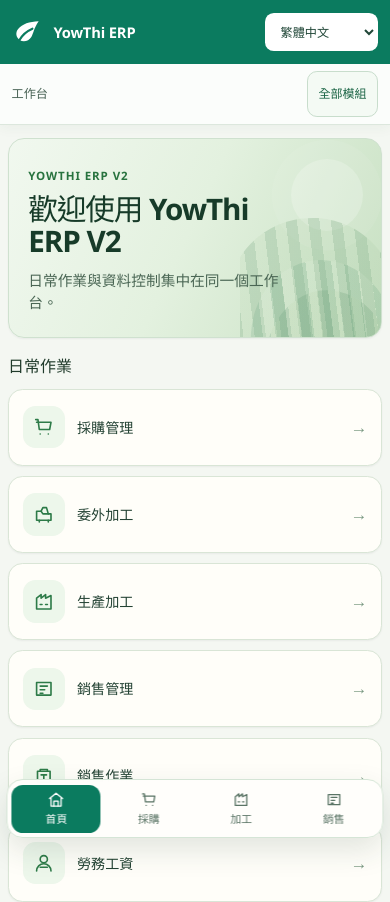
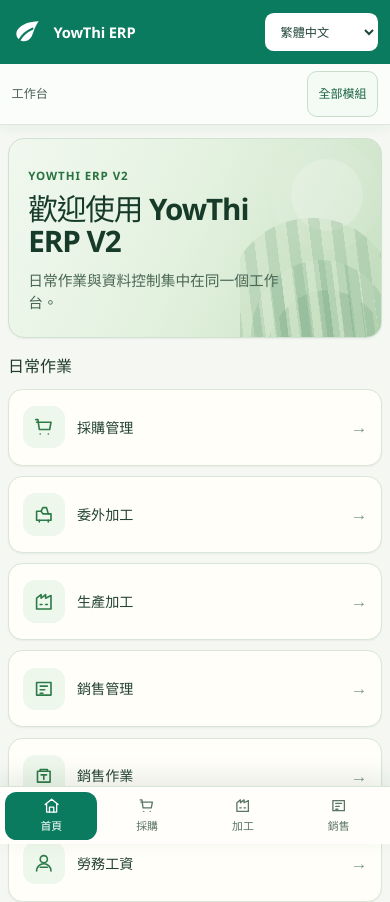
Before and after one commit to yenpoli-web/yowthi-erp-v2, a React (Vite) app in the folder src/YowThi.Erp.Web/: page /modules in a window 390 px wide. Shown: the top 902 px of the page. Built offline with nearby package versions, Linux system fonts and the light colour scheme.

Commit message:
prototype(web): dock mobile navigation

```diff
--- a/src/YowThi.Erp.Web/scripts/visual-acceptance.mjs
+++ b/src/YowThi.Erp.Web/scripts/visual-acceptance.mjs
@@ -216,7 +216,7 @@
     console.log('- viewport overflow: none');
     console.log('- zh-TW / th-TH static interface mixing: none');
     console.log('- mobile module menu bounds: accepted');
-    console.log('- mobile fixed bottom navigation: accepted');
+    console.log('- mobile docked bottom navigation: accepted');
   } catch (error) {
     fail(error instanceof Error ? error.message : String(error));
   } finally {
@@ -310,6 +310,9 @@
     }
     if (metrics.mobileBottomPosition !== 'fixed') {
       throw new Error(`${name}: mobile bottom navigation position is ${metrics.mobileBottomPosition ?? 'unset'}, expected fixed.`);
+    }
+    if (Math.abs(metrics.mobileBottomNavigation.left) > 1 || Math.abs(metrics.mobileBottomNavigation.right - width) > 1 || Math.abs(metrics.mobileBottomNavigation.bottom - height) > 1) {
+      throw new Error(`${name}: mobile bottom navigation must be docked edge-to-edge at the viewport bottom: ${JSON.stringify(metrics.mobileBottomNavigation)}.`);
     }
     if (metrics.mobileBottomItemCount !== 4) {
       throw new Error(`${name}: mobile bottom navigation must expose exactly 4 entries; found ${metrics.mobileBottomItemCount}.`);
--- a/src/YowThi.Erp.Web/src/app/layouts/presentationShell.css
+++ b/src/YowThi.Erp.Web/src/app/layouts/presentationShell.css
@@ -397,22 +397,25 @@
 .nature-mobile-app-shell {
   width: min(calc(100% - 1rem), 44rem);
   padding-top: 0.8rem;
-  padding-bottom: calc(5.15rem + env(safe-area-inset-bottom));
+  padding-bottom: calc(4.9rem + env(safe-area-inset-bottom));
 }
 
 .nature-mobile-bottom-navigation {
   position: fixed;
-  left: 50%;
-  bottom: max(0.35rem, env(safe-area-inset-bottom));
+  left: 0;
+  right: 0;
+  bottom: 0;
   z-index: 50;
-  width: min(calc(100% - 0.8rem), 30rem);
-  transform: translateX(-50%);
+  width: 100%;
+  max-width: none;
+  transform: none;
   gap: 0.22rem;
-  padding: 0.28rem;
-  border-color: #d5e5d6;
-  border-radius: 1rem;
+  padding: 0.28rem 0.32rem calc(0.28rem + env(safe-area-inset-bottom));
+  border: 0;
+  border-top: 1px solid #d5e5d6;
+  border-radius: 0;
   background: rgba(255, 254, 251, 0.98);
-  box-shadow: 0 12px 30px rgba(28, 61, 43, 0.13);
+  box-shadow: 0 -8px 24px rgba(28, 61, 43, 0.1);
 }
 
 .nature-mobile-bottom-navigation a {
```
